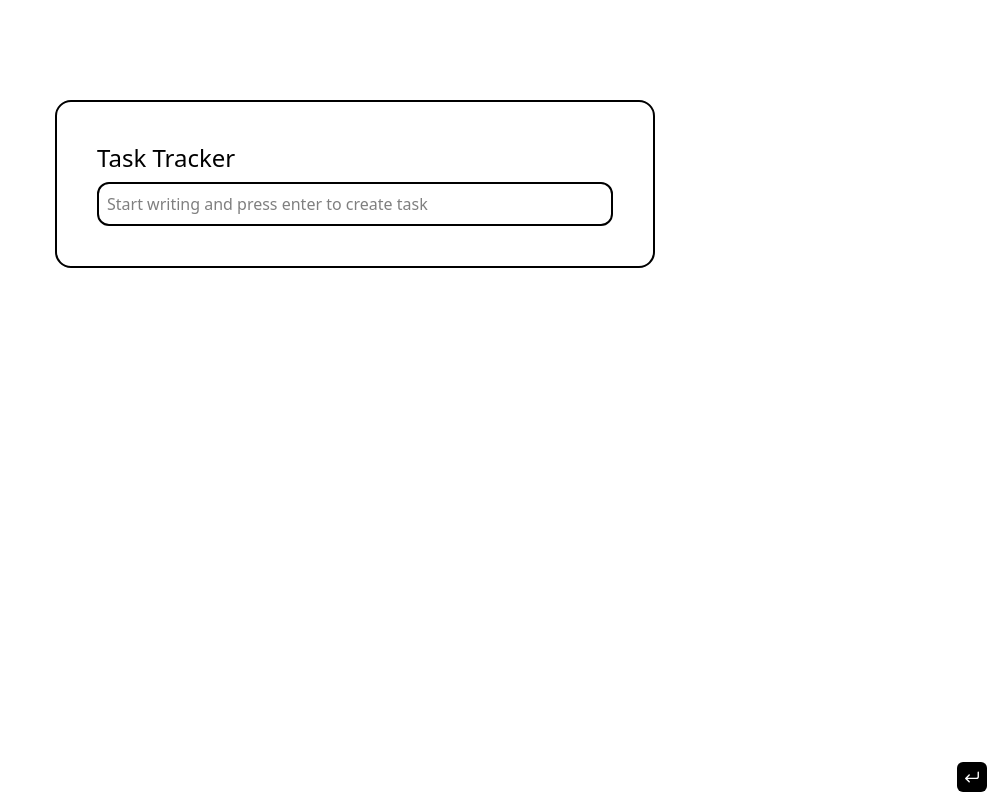
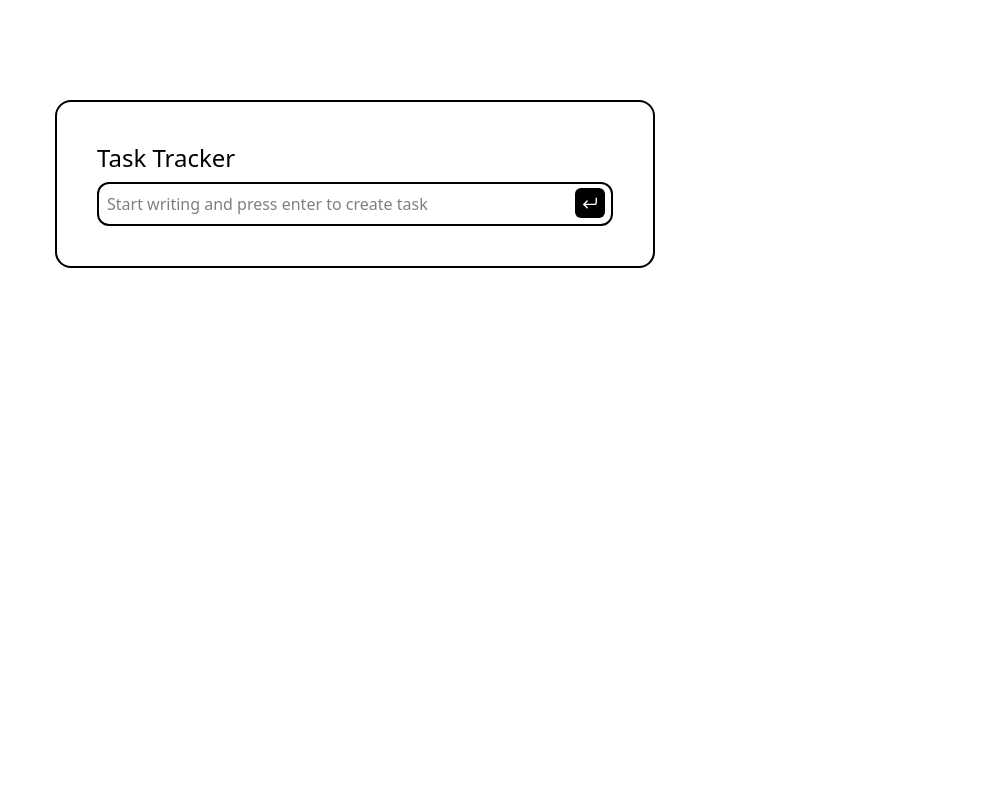
Before and after one commit to maahmoudhamada2/task-tracker, a React (Vite) app in the folder react-version/: page / in a window 1280 px wide. Shown: the whole page, without its empty margins (285-1280 px from the left). Built offline with nearby package versions, Linux system fonts and the light colour scheme.

Commit message:
fix(react-version): add missing position for icon placement

```diff
--- a/react-version/src/TaskTracker/TaskTracker.jsx
+++ b/react-version/src/TaskTracker/TaskTracker.jsx
@@ -9,7 +9,7 @@ export default function TaskTracker() {
 
   return (
     <article className="w-[600px] mx-auto mt-[100px] border-2 p-[2.5rem] rounded-2xl flex flex-col justify-center items-center">
-      <header className="w-full flex flex-wrap">
+      <header className="w-full flex flex-wrap relative">
         <h1 className="w-full text-2xl mb-[0.5rem]">Task Tracker</h1>
         <TaskField
           setTasksList={setTasksList}
```
